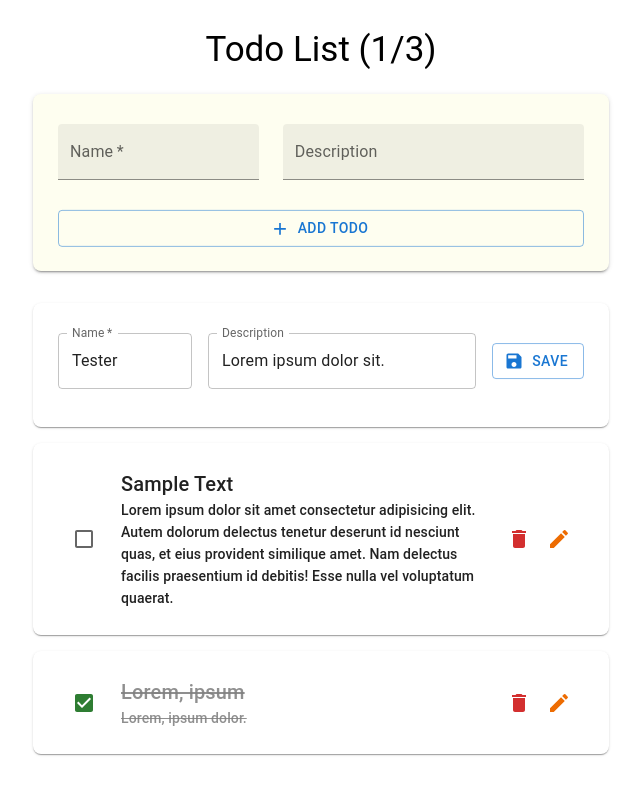
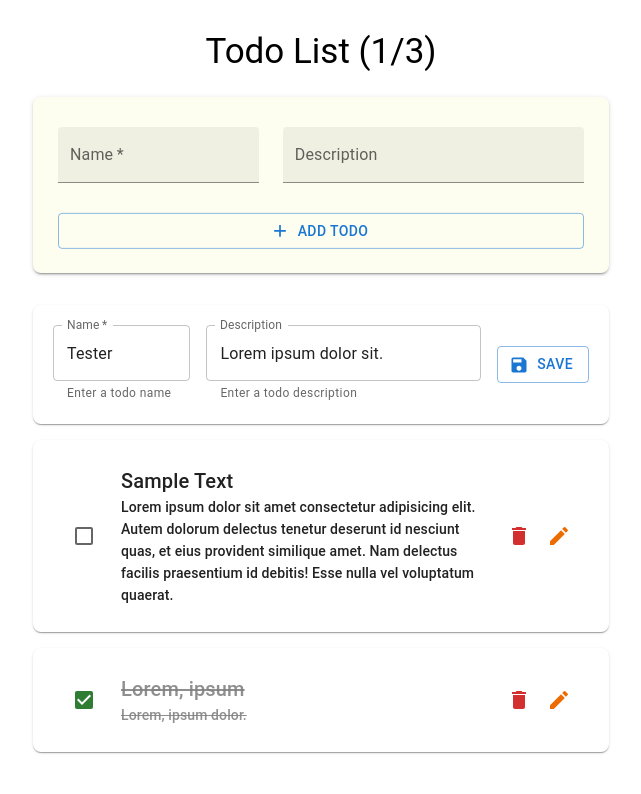
Before and after one commit to j-0-n-e-z/todo-list-material, a React (Vite) app: page / in a window 1280 px wide. Both pictures are taken after a click on the button 878 px from the left and 364 px from the top of the page. Shown: the top 794 px of the page, without its empty margins (319-960 px from the left). Built offline with nearby package versions, Linux system fonts and the light colour scheme.

Commit message:
fix: fix edit layout

```diff
--- a/src/components/TodoList/EditTodoItem/EditTodoItem.tsx
+++ b/src/components/TodoList/EditTodoItem/EditTodoItem.tsx
@@ -43,14 +43,14 @@ export const EditTodoItem: FC<EditTodoItemProps> = ({ todo, onEditTodo }) => {
 					display: 'flex',
 					gap: 2,
 					justifyContent: 'space-between',
-					padding: '30px 25px 15px',
+					padding: '20px',
 					width: '100%'
 				}}
 			>
 				<TextField
 					required
 					error={!!error}
-					helperText={error || ' '}
+					helperText={error || 'Enter a todo name'}
 					label='Name'
 					name='name'
 					sx={{ flex: 1 }}
@@ -58,7 +58,7 @@ export const EditTodoItem: FC<EditTodoItemProps> = ({ todo, onEditTodo }) => {
 					onChange={onChange}
 				/>
 				<TextField
-					helperText=' '
+					helperText='Enter a todo description'
 					label='Description'
 					name='description'
 					sx={{ flex: 2 }}
@@ -67,7 +67,6 @@ export const EditTodoItem: FC<EditTodoItemProps> = ({ todo, onEditTodo }) => {
 				/>
 				<Button
 					startIcon={<Save />}
-					sx={{ transform: 'translateY(-30%)' }}
 					variant='outlined'
 					onClick={onClick}
 				>
```
